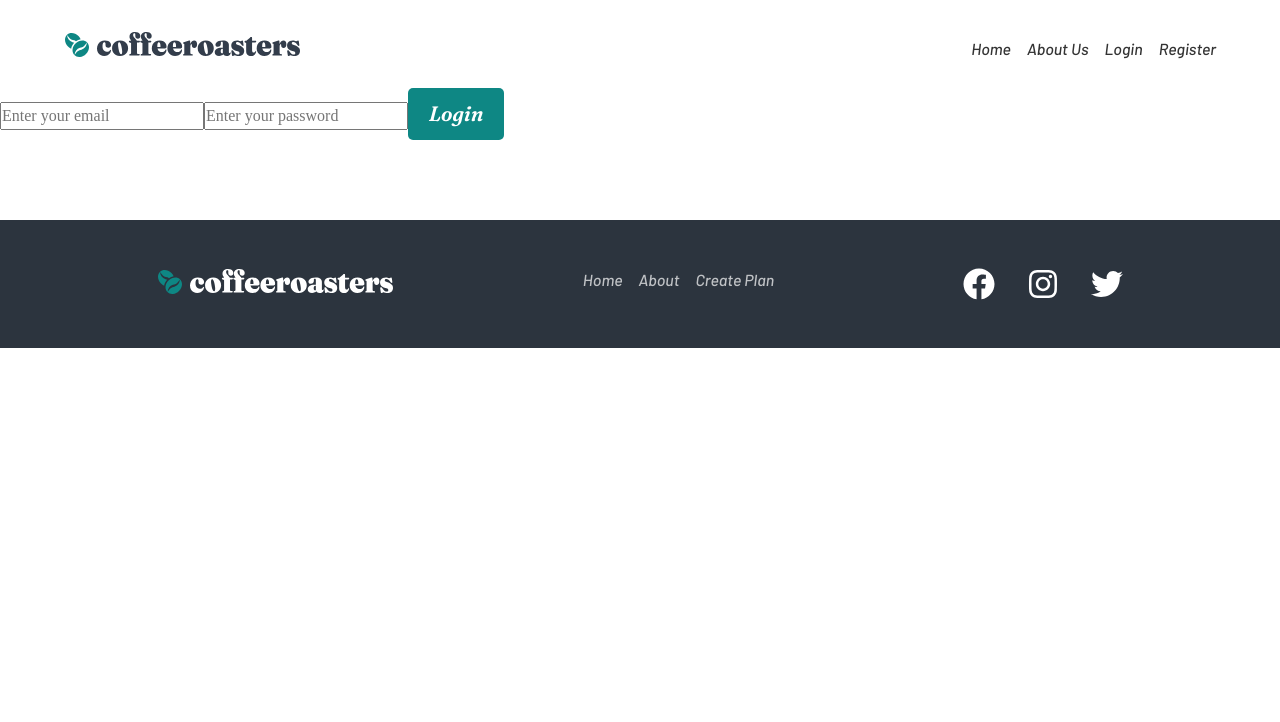
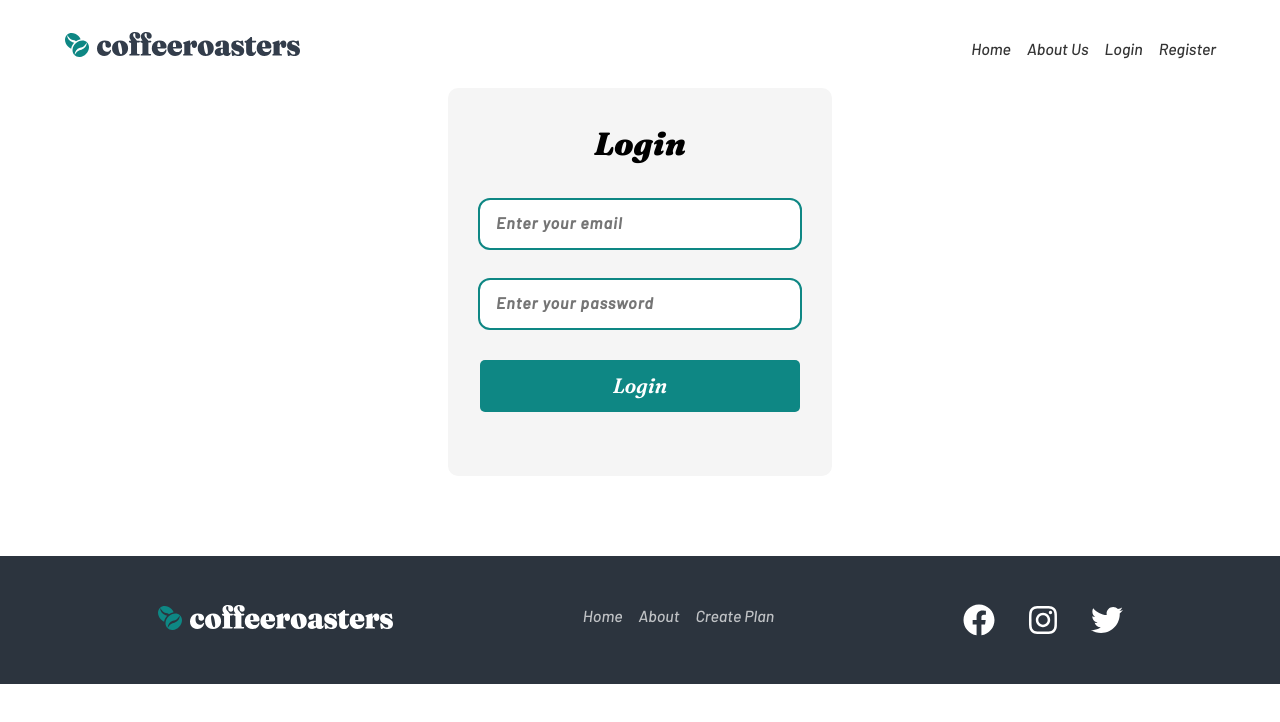
Before and after one commit to Jack-WebDev/CoffeeRoasters_MERN, a React (Vite) app in the folder frontend/: page /login in a window 1280 px wide. Shown: the top 722 px of the page. Built offline with nearby package versions, Linux system fonts and the light colour scheme.

Commit message:
login form styling done

```diff
--- /dev/null
+++ b/frontend/src/components/CSS/Login.css
@@ -0,0 +1,120 @@
+:root {
+  --clr-cyan-900: #0e8784;
+  --clr-cyan-100: #65d2cf;
+  --clr-grey-900: #2c343e;
+  --clr-grey-400: #848990;
+  --clr-orange-100: #fdd6ba;
+  --clr-cream-400: #f4f2eb;
+  --clr-cream-100: #fefcf6;
+  --ff-france: "Fraunces", serif;
+  --ff-barlow: "Barlow", serif;
+}
+
+.form__container {
+  width: 90vw;
+  margin: auto;
+  background-color: whitesmoke;
+  border-radius: 10px;
+  text-align: center;
+}
+
+h1 {
+  padding-block-start: 2rem;
+  font-family: var(--ff-france);
+}
+
+form {
+  display: grid;
+  gap: 2rem;
+  padding: 2rem;
+  padding-block-end: 4rem;
+}
+
+form input {
+  border: none;
+  border-radius: 10px;
+  width: 100%;
+  height: 3rem;
+  padding-inline-start: 1rem;
+  outline: 2px solid var(--clr-cyan-900);
+}
+
+form input::placeholder {
+  font-family: var(--ff-barlow);
+  font-weight: 600;
+  letter-spacing: 1px;
+}
+
+:root {
+  --clr-cyan-900: #0e8784;
+  --clr-cyan-100: #65d2cf;
+  --clr-grey-900: #2c343e;
+  --clr-grey-400: #848990;
+  --clr-orange-100: #fdd6ba;
+  --clr-cream-400: #f4f2eb;
+  --clr-cream-100: #fefcf6;
+  --ff-france: "Fraunces", serif;
+  --ff-barlow: "Barlow", serif;
+}
+
+footer {
+  padding-block: 2rem;
+  background-color: var(--clr-grey-900);
+  transform: translateY(10rem);
+}
+@media screen and (min-width: 768px) {
+  footer {
+    transform: translateY(5rem);
+    padding-block: 3em;
+  }
+}
+footer {
+  display: grid;
+  justify-items: center;
+  gap: 2rem;
+}
+@media screen and (min-width: 1024px) {
+  footer {
+    display: flex;
+    justify-content: space-evenly;
+  }
+}
+footer .footer__nav {
+  display: grid;
+  justify-items: center;
+  gap: 1rem;
+  list-style: none;
+}
+@media screen and (min-width: 768px) {
+  footer .footer__nav {
+    display: flex;
+  }
+}
+footer .nav__link {
+  color: rgba(255, 255, 255, 0.7);
+  font-family: var(--ff-barlow);
+  text-decoration: none;
+}
+footer .nav__link:hover {
+  color: #fff;
+  font-weight: 600;
+  text-decoration: 2px solid underline var(--clr-cyan-900);
+}
+footer .social__links {
+  display: flex;
+  justify-content: center;
+  align-items: center;
+  gap: 2rem;
+}
+
+@media screen and (min-width: 768px) {
+  .form__container {
+    width: 50vw;
+  }
+}
+
+@media screen and (min-width: 1100px) {
+  .form__container {
+    width: 30vw;
+  }
+}
--- a/frontend/src/components/LoginForm.jsx
+++ b/frontend/src/components/LoginForm.jsx
@@ -14,6 +14,8 @@ const LoginForm = () => {
   };
 
   return (
+    <>
+      <h1>Login</h1>
       <form onSubmit={handleSubmit}>
         <input
           type="email"
@@ -31,6 +33,7 @@ const LoginForm = () => {
         />
         <Button>Login</Button>
       </form>
+    </>
   );
 };
 
--- a/frontend/src/pages/Login.jsx
+++ b/frontend/src/pages/Login.jsx
@@ -1,13 +1,46 @@
+import { Link } from "react-router-dom";
+import { FaFacebook, FaInstagram, FaTwitter } from "react-icons/fa";
 import Header from "../components/Header";
-import Footer from "../components/Footer";
 import LoginForm from "../components/LoginForm";
+import "../components/CSS/Login.css";
 
 const Login = () => {
   return (
     <div>
       <Header />
-      <LoginForm />
-      <Footer />
+      <div className="form__container">
+        <LoginForm />
+      </div>
+
+      <footer>
+        <Link className="logo" to={"/"}>
+          <img src="/shared/desktop/footer-logo.svg" alt="logo" />
+        </Link>
+
+        <ul className="footer__nav">
+          <li>
+            <Link className="nav__link" to={"/"}>
+              Home
+            </Link>
+          </li>
+          <li>
+            <Link className="nav__link" to={"/about"}>
+              About
+            </Link>
+          </li>
+          <li>
+            <Link className="nav__link" to={"/createPlan"}>
+              Create Plan
+            </Link>
+          </li>
+        </ul>
+
+        <div className="social__links">
+          <FaFacebook fontSize={"2rem"} color="white" />
+          <FaInstagram fontSize={"2rem"} color="white" />
+          <FaTwitter fontSize={"2rem"} color="white" />
+        </div>
+      </footer>
     </div>
   );
 };
```
Lines whose indentation alone changed are shown as unchanged.
